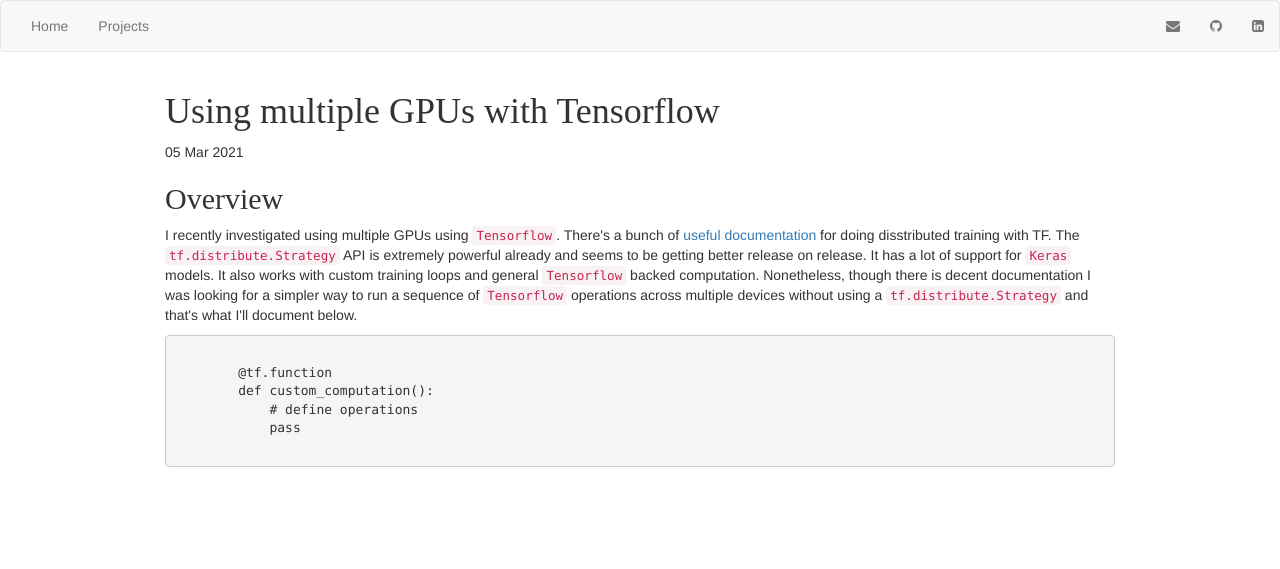
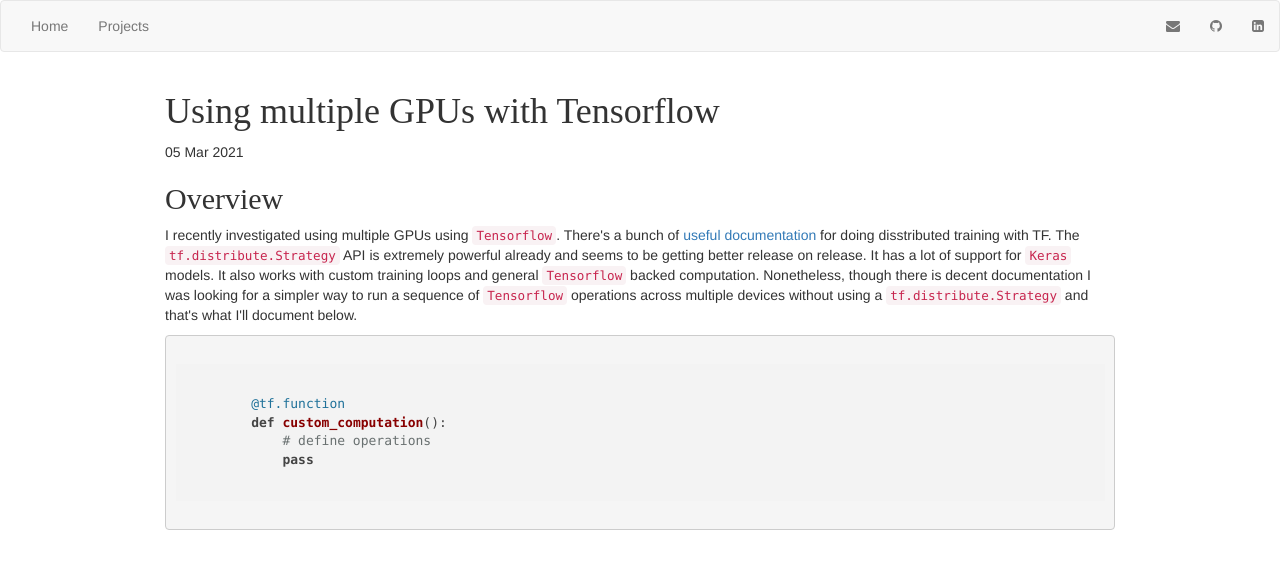
Before and after one commit to Nush395/Nush395.github.io, a Jekyll site: the page built from _posts/2021-03-05-multi-gpu.html, in a window 1280 px wide. Shown: the top 569 px of the page. Built offline with Jekyll 4.4.1, drawn with Linux system fonts in a browser that asks for light colours; nearby versions of some CDN libraries; some of the changed lines change nothing that is shown.

Commit message:
Add Python styling for code.

```diff
--- a/_layouts/default.html
+++ b/_layouts/default.html
@@ -24,6 +24,10 @@
 			  });
 			</script>
 			<script src="https://cdn.mathjax.org/mathjax/latest/MathJax.js?config=TeX-AMS_HTML" type="text/javascript"></script>
+			<link rel="stylesheet"
+        href="https://cdnjs.cloudflare.com/ajax/libs/highlight.js/10.0.3/styles/default.min.css">
+  <script src="https://cdnjs.cloudflare.com/ajax/libs/highlight.js/10.0.3/highlight.min.js"></script>
+  <script>hljs.initHighlightingOnLoad();</script>
 
 		</head>
 		<body>
--- a/_posts/2021-03-05-multi-gpu.html
+++ b/_posts/2021-03-05-multi-gpu.html
@@ -15,7 +15,7 @@
     decent documentation I was looking for a simpler way to run a sequence of <code>Tensorflow</code> operations across
     multiple devices without using a <code>tf.distribute.Strategy</code> and that's what I'll document below.
 </p>
-<pre>
+<pre class="python">
     <code>
         @tf.function
         def custom_computation():
```
